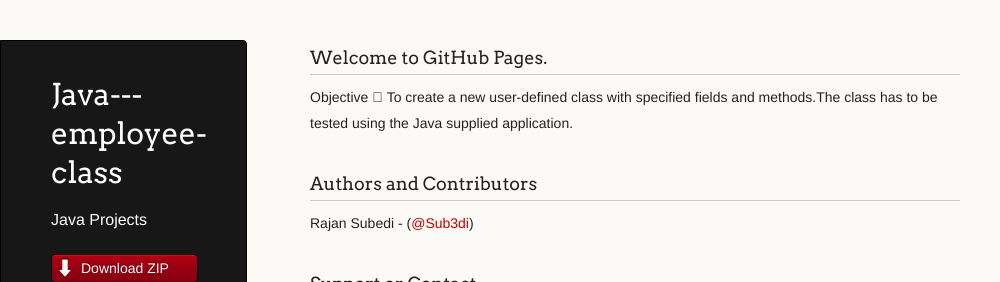
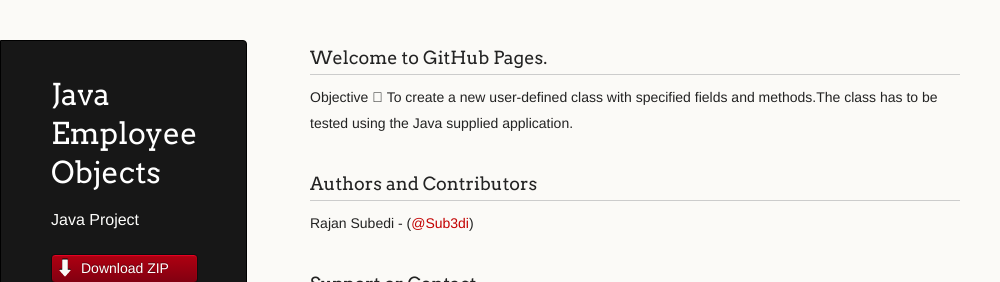
Before and after one commit to Sub3di/Java, a plain HTML site: page index.html in a window 1280 px wide. Shown: the top 282 px of the page, without its empty margins (0-1000 px from the left). Drawn offline with Linux system fonts and the light colour scheme.

Commit message:
Create gh-pages branch via GitHub

```diff
--- a/index.html
+++ b/index.html
@@ -3,7 +3,7 @@
   <head>
     <meta charset="utf-8">
     <meta http-equiv="X-UA-Compatible" content="chrome=1">
-    <title>Java---employee-class by Sub3di</title>
+    <title>Java Employee Objects by Sub3di</title>
 
     <link rel="stylesheet" href="stylesheets/styles.css">
     <link rel="stylesheet" href="stylesheets/github-light.css">
@@ -16,13 +16,13 @@
   <body>
     <div class="wrapper">
       <header>
-        <h1 class="header">Java---employee-class</h1>
-        <p class="header">Java Projects</p>
+        <h1 class="header">Java Employee Objects</h1>
+        <p class="header">Java Project</p>
 
         <ul>
-          <li class="download"><a class="buttons" href="https://github.com/Sub3di/Java---Employee-Class/zipball/master">Download ZIP</a></li>
-          <li class="download"><a class="buttons" href="https://github.com/Sub3di/Java---Employee-Class/tarball/master">Download TAR</a></li>
-          <li><a class="buttons github" href="https://github.com/Sub3di/Java---Employee-Class">View On GitHub</a></li>
+          <li class="download"><a class="buttons" href="https://github.com/Sub3di/Java-Employee-Class/zipball/master">Download ZIP</a></li>
+          <li class="download"><a class="buttons" href="https://github.com/Sub3di/Java-Employee-Class/tarball/master">Download TAR</a></li>
+          <li><a class="buttons github" href="https://github.com/Sub3di/Java-Employee-Class">View On GitHub</a></li>
         </ul>
 
         <p class="header">This project is maintained by <a class="header name" href="https://github.com/Sub3di">Sub3di</a></p>
--- a/params.json
+++ b/params.json
@@ -1,6 +1,6 @@
 {
-  "name": "Java---employee-class",
-  "tagline": "Java Projects",
+  "name": "Java Employee Objects",
+  "tagline": "Java Project",
   "body": "### Welcome to GitHub Pages.\r\nObjective\r\n To create a new user-defined class with specified fields and methods.The class has to be tested using the Java  supplied application.\r\n\r\n\r\n### Authors and Contributors\r\nRajan Subedi - (@Sub3di)\r\n\r\n### Support or Contact\r\nHaving trouble with Pages? Check out our [documentation](https://help.github.com/pages) or [contact support](https://github.com/contact) and we’ll help you sort it out.\r\n",
   "note": "Don't delete this file! It's used internally to help with page regeneration."
 }
```
